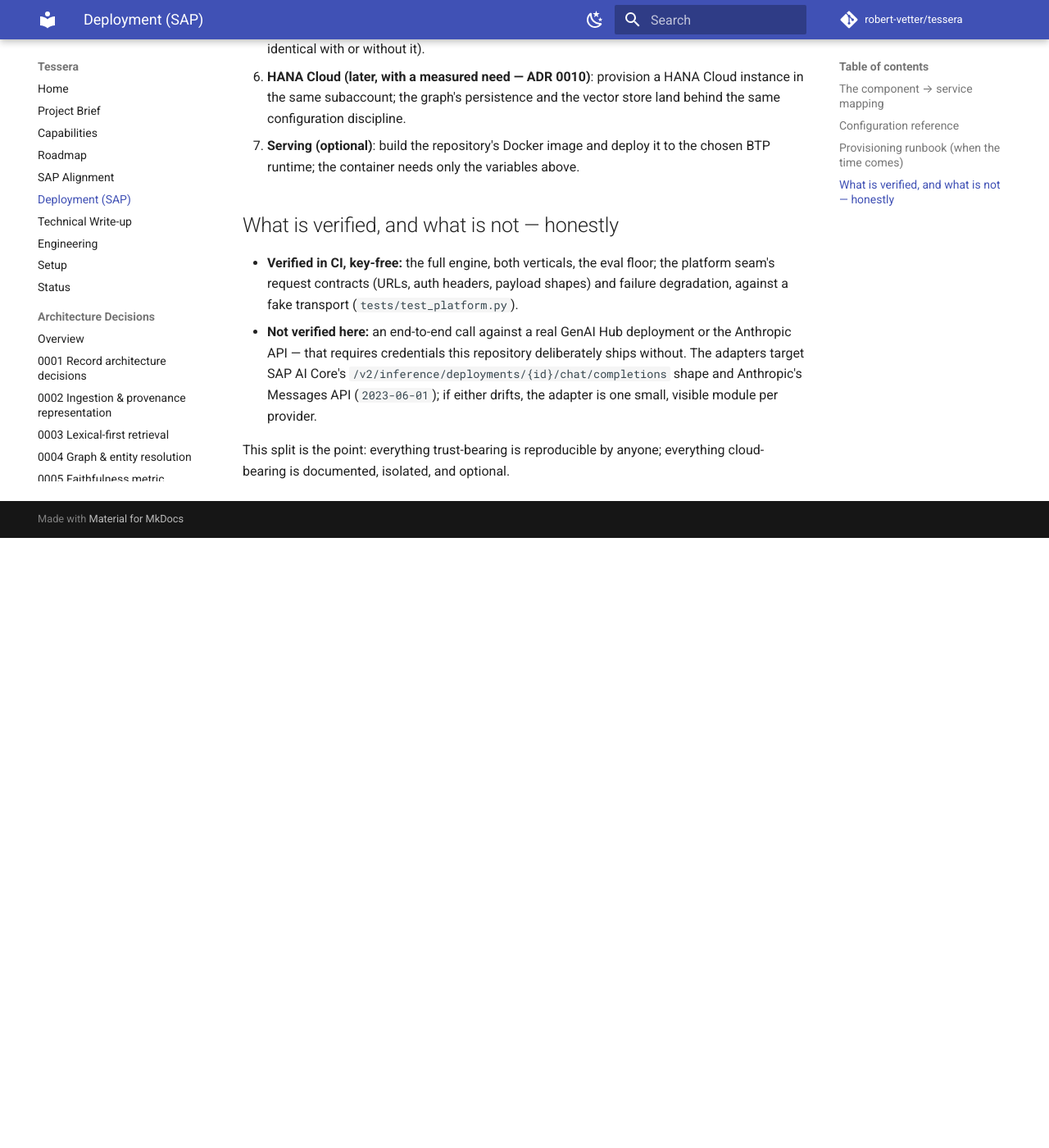
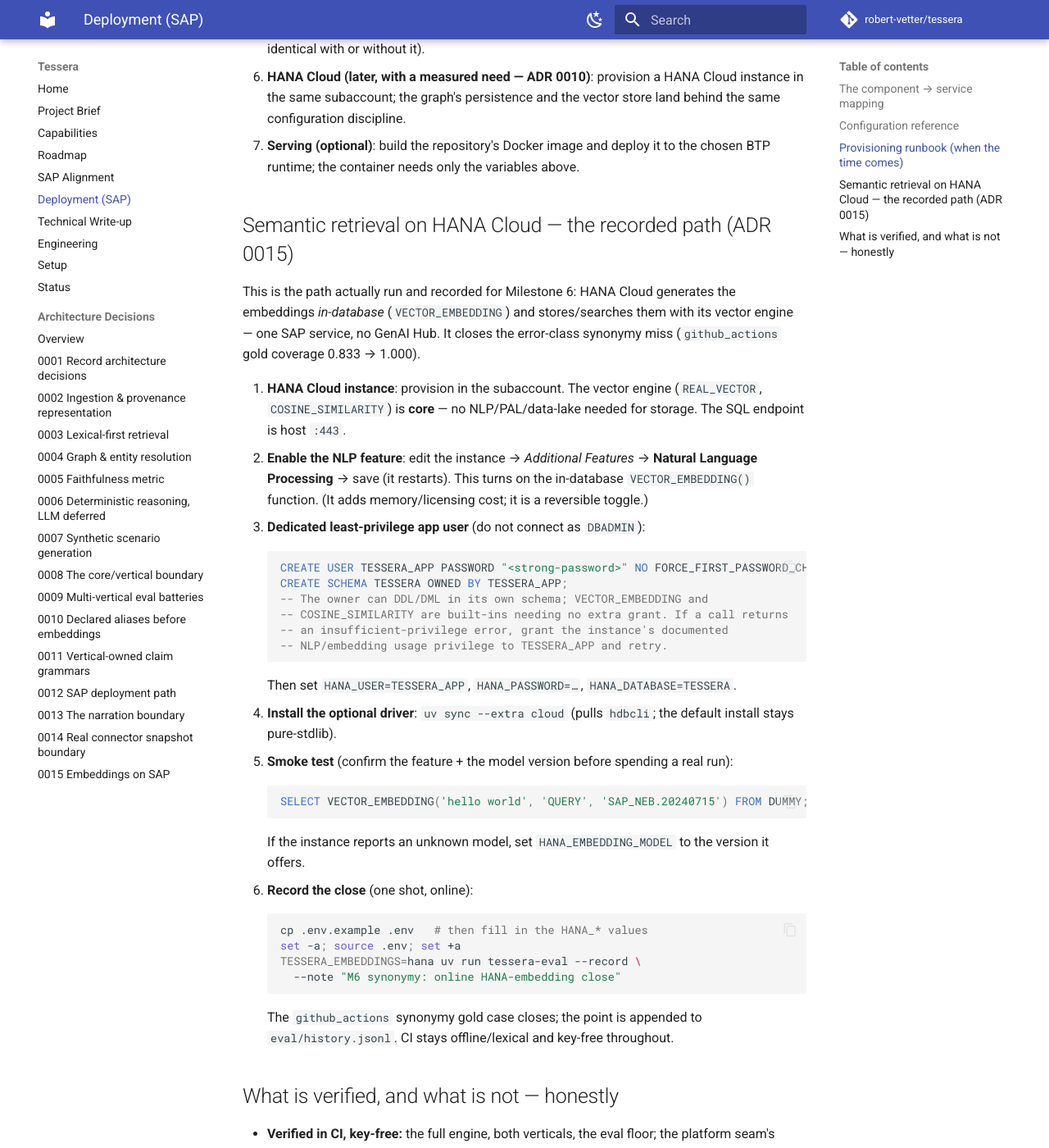
Before and after one commit to robert-vetter/tessera, an MkDocs documentation site: the page built from docs/DEPLOYMENT.md, in a window 1280 px wide and 1400 px high, scrolled down 2969 px. Shown: the whole window at 82% size. Built offline with MkDocs 1.6.1 and Material for MkDocs 9.7.7, drawn with Linux system fonts in a browser that asks for light colours; comment, search, counter and statistics services are not loaded; before the commit the page ends 3625 px from its top, so only the background shows below that; some of the changed text lies outside the part shown.

Commit message:
docs: HANA-native embedding runbook + .env.example + app user (0057) (#67)
The copy-paste path for the recorded run (U8), and the secret-free template:

- DEPLOYMENT.md "Semantic retrieval on HANA Cloud — the recorded path": enable
  the NLP feature, create a dedicated least-privilege user (TESSERA_APP owning
  its own schema, not DBADMIN), uv sync --extra cloud, the VECTOR_EMBEDDING
  smoke test, and the one-shot TESSERA_EMBEDDINGS=hana tessera-eval --record.
- .env.example: placeholders only; .gitignore un-ignores exactly it
  (!.env.example) while still ignoring real .env files.
- Verified-vs-not split: the HANA embedding SQL contract is verified offline
  against a fake connection; the live VECTOR_EMBEDDING call + the recorded
  close are U8 — "designed + contract-tested", not yet "ran on", stated plainly.

Docs-only; gate green; batteries unchanged (github_actions gold still carries
the recorded 0.833 offline miss until U8's online close).

Co-authored-by: Claude Opus 4.8 <noreply@anthropic.com>

````diff
--- a/docs/DEPLOYMENT.md
+++ b/docs/DEPLOYMENT.md
@@ -85,6 +85,49 @@ afternoon, not a research project:
 7. **Serving (optional)**: build the repository's Docker image and deploy it
    to the chosen BTP runtime; the container needs only the variables above.
 
+## Semantic retrieval on HANA Cloud — the recorded path (ADR 0015)
+
+This is the path actually run and recorded for Milestone 6: HANA Cloud generates
+the embeddings *in-database* (`VECTOR_EMBEDDING`) and stores/searches them with
+its vector engine — one SAP service, no GenAI Hub. It closes the error-class
+synonymy miss (`github_actions` gold coverage 0.833 → 1.000).
+
+1. **HANA Cloud instance**: provision in the subaccount. The vector engine
+   (`REAL_VECTOR`, `COSINE_SIMILARITY`) is **core** — no NLP/PAL/data-lake needed
+   for storage. The SQL endpoint is host `:443`.
+2. **Enable the NLP feature**: edit the instance → *Additional Features* →
+   **Natural Language Processing** → save (it restarts). This turns on the
+   in-database `VECTOR_EMBEDDING()` function. (It adds memory/licensing cost; it
+   is a reversible toggle.)
+3. **Dedicated least-privilege app user** (do not connect as `DBADMIN`):
+   ```sql
+   CREATE USER TESSERA_APP PASSWORD "<strong-password>" NO FORCE_FIRST_PASSWORD_CHANGE;
+   CREATE SCHEMA TESSERA OWNED BY TESSERA_APP;
+   -- The owner can DDL/DML in its own schema; VECTOR_EMBEDDING and
+   -- COSINE_SIMILARITY are built-ins needing no extra grant. If a call returns
+   -- an insufficient-privilege error, grant the instance's documented
+   -- NLP/embedding usage privilege to TESSERA_APP and retry.
+   ```
+   Then set `HANA_USER=TESSERA_APP`, `HANA_PASSWORD=…`, `HANA_DATABASE=TESSERA`.
+4. **Install the optional driver**: `uv sync --extra cloud` (pulls `hdbcli`; the
+   default install stays pure-stdlib).
+5. **Smoke test** (confirm the feature + the model version before spending a
+   real run):
+   ```sql
+   SELECT VECTOR_EMBEDDING('hello world', 'QUERY', 'SAP_NEB.20240715') FROM DUMMY;
+   ```
+   If the instance reports an unknown model, set `HANA_EMBEDDING_MODEL` to the
+   version it offers.
+6. **Record the close** (one shot, online):
+   ```bash
+   cp .env.example .env   # then fill in the HANA_* values
+   set -a; source .env; set +a
+   TESSERA_EMBEDDINGS=hana uv run tessera-eval --record \
+     --note "M6 synonymy: online HANA-embedding close"
+   ```
+   The `github_actions` synonymy gold case closes; the point is appended to
+   `eval/history.jsonl`. CI stays offline/lexical and key-free throughout.
+
 ## What is verified, and what is not — honestly
 
 - **Verified in CI, key-free:** the full engine, both verticals, the eval
@@ -97,6 +140,13 @@ afternoon, not a research project:
   `/v2/inference/deployments/{id}/chat/completions` shape and Anthropic's
   Messages API (`2023-06-01`); if either drifts, the adapter is one small,
   visible module per provider.
+- **HANA-native semantic retrieval (ADR 0015):** the SQL contract — table
+  creation, `VECTOR_EMBEDDING` upsert, `COSINE_SIMILARITY` KNN — is verified
+  offline against a fake connection (`tests/test_semantic.py`,
+  `tests/test_vectors.py`). The **live** `VECTOR_EMBEDDING` call and the
+  recorded online close of the synonymy miss are the one-shot run in step 6
+  above (spec 0058); until that point appears in `eval/history.jsonl`, treat the
+  HANA embedding path as *designed + contract-tested*, not *ran on*.
 
 This split is the point: everything trust-bearing is reproducible by anyone;
 everything cloud-bearing is documented, isolated, and optional.
````
Also changed, not shown: specs/0057-deployment-hana-runbook.md (added, +51 -0 lines), 2 other files.
